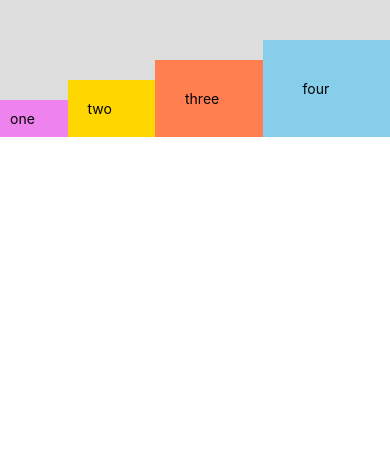
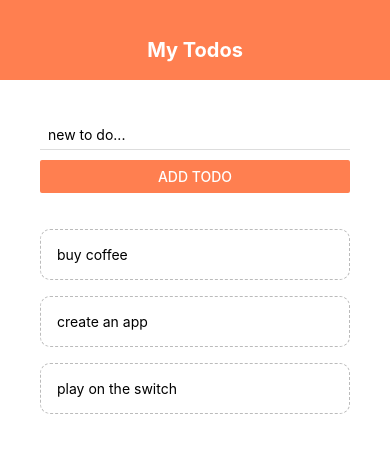
Before and after one commit to honmetha/react-native-playground, a React Native app: screen / in a window 390 px wide. Shown: the top 452 px of the page. Built offline with nearby package versions, Linux system fonts and the light colour scheme.

Commit message:
[Added] 14 - Flexbox Basics (My Todos)

```diff
--- a/App.js
+++ b/App.js
@@ -10,7 +10,6 @@
 import Header from "./components/header";
 import TodoItem from "./components/todoItem";
 import AddTodo from "./components/addTodo";
-import Sandbox from "./components/sandbox";
 
 export default function App() {
   const [todos, setTodos] = React.useState([
@@ -32,23 +31,22 @@
   };
 
   return (
-    <Sandbox />
-    // <TouchableWithoutFeedback onPress={() => Keyboard.dismiss()}>
-    //   <View style={styles.container}>
-    //     <Header />
-    //     <View style={styles.content}>
-    //       <AddTodo submitHandler={submitHandler} />
-    //       <View style={styles.list}>
-    //         <FlatList
-    //           data={todos}
-    //           renderItem={({ item }) => (
-    //             <TodoItem item={item} pressHandler={pressHandler} />
-    //           )}
-    //         />
-    //       </View>
-    //     </View>
-    //   </View>
-    // </TouchableWithoutFeedback>
+    <TouchableWithoutFeedback onPress={() => Keyboard.dismiss()}>
+      <View style={styles.container}>
+        <Header />
+        <View style={styles.content}>
+          <AddTodo submitHandler={submitHandler} />
+          <View style={styles.list}>
+            <FlatList
+              data={todos}
+              renderItem={({ item }) => (
+                <TodoItem item={item} pressHandler={pressHandler} />
+              )}
+            />
+          </View>
+        </View>
+      </View>
+    </TouchableWithoutFeedback>
   );
 }
 
@@ -58,9 +56,11 @@
     backgroundColor: "#fff",
   },
   content: {
+    flex: 1,
     padding: 40,
   },
   list: {
+    flex: 1,
     marginTop: 20,
   },
 });
```
